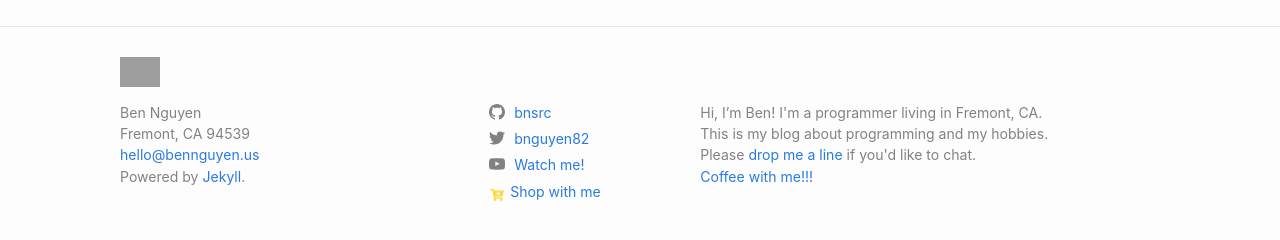
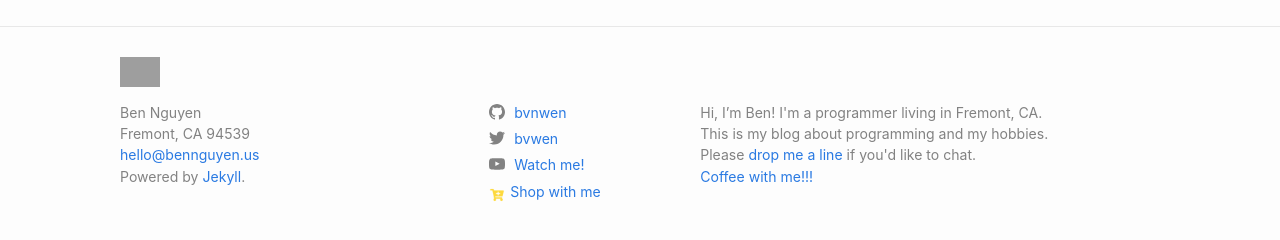
Before and after one commit to bnguyenb/bnguyenb, a Jekyll site: the page built from _posts/development/2022-01-13-deploying-rails-app-on-amazon-ec2-with-capistrano-nginx-and-puma.markdown, in a window 1280 px wide and 900 px high, scrolled down 3200 px. Shown: the part 638-878 px from the top of the window. Built offline with Jekyll 4.4.1, drawn with Linux system fonts in a browser that asks for light colours; comment, search, counter and statistics services are not loaded; grey boxes are pictures that could not be loaded.

Commit message:
update github, youtube account

````diff
--- a/_config.yml
+++ b/_config.yml
@@ -26,11 +26,12 @@ description: >- # this means to ignore newlines until "baseurl:"
   blog, development, software, engineer, ruby on rails
 baseurl: "" # the subpath of your site, e.g. /blog
 url: "" # the base hostname & protocol for your site, e.g. https://example.com
-twitter_username: bnguyen82
-github_username:  bnsrc
-youtube_url: https://www.youtube.com/channel/UCD3jtme3MpSRBrmlG2vcNqQ?sub_confirmation=1
+twitter_username: bvwen
+github_username:  bvnwen
+youtube_url: https://www.youtube.com/channel/UC-BiaPOxAI2y0VWRCRhwwoQ?sub_confirmation=1
 
 permalink: /:year/:month/:day/:title:output_ext
+paginate: 5
 # highlighter: rouge
 
 
--- a/_posts/development/2022-01-13-deploying-rails-app-on-amazon-ec2-with-capistrano-nginx-and-puma.markdown
+++ b/_posts/development/2022-01-13-deploying-rails-app-on-amazon-ec2-with-capistrano-nginx-and-puma.markdown
@@ -153,8 +153,8 @@ cap install
 - config/deploy.rb, which holds configuration and environment variables
 
 Update these files with the links below:
-- [Capfile](https://gist.github.com/bnsrc/c3dfe65152d6527db936646ad3be5930){:target="_blank"}
-- [deploy.rb](https://gist.github.com/bnsrc/02783b0e42f57ee535a93938699218d1){:target="_blank"}
+- [Capfile](https://gist.github.com/bvnwen/c3dfe65152d6527db936646ad3be5930){:target="_blank"}
+- [deploy.rb](https://gist.github.com/bvnwen/02783b0e42f57ee535a93938699218d1){:target="_blank"}
 
 ```sh
 # Terminal: Development
@@ -163,7 +163,7 @@ cap production deploy:initial
 
 ### Nginx configuration
 Create file config/nginx.conf and update with this link:
-[nginx.conf](https://gist.github.com/bnsrc/5ec641ed8744ddaf8b6dc21ebc80e740){:target="_blank"}
+[nginx.conf](https://gist.github.com/bvnwen/5ec641ed8744ddaf8b6dc21ebc80e740){:target="_blank"}
 
 ```sh
 # Terminal: Development
````
